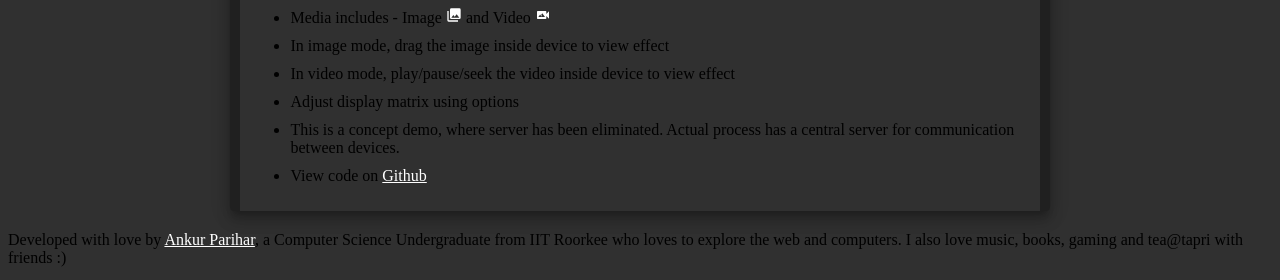
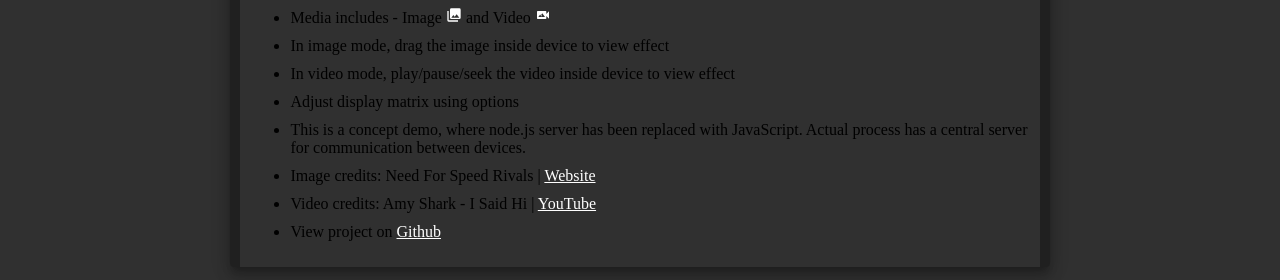
Before and after one commit to ankurparihar/BicastR, a plain HTML site: page index.html in a window 1280 px wide. Shown: the part 2188-2468 px from the top of the page. Drawn offline with nearby package versions, Linux system fonts and the light colour scheme; files that its build step writes are made by us from their sources; files whose address does not match are found by name; a web font is replaced by a local one.

Commit message:
media credits and info

```diff
--- a/index.html
+++ b/index.html
@@ -397,8 +397,10 @@
 													<li>In image mode, drag the image inside device to view effect</li>
 													<li>In video mode, play/pause/seek the video inside device to view effect</li>
 													<li>Adjust display matrix using options</li>
-													<li>This is a concept demo, where server has been eliminated. Actual process has a central server for communication between devices.</li>
-													<li>View code on <a href="https://github.com/ankurparihar/BicastR" rel="noopener" target="_blank" class="highlight">Github</a></li>
+													<li>This is a concept demo, where node.js server has been replaced with JavaScript. Actual process has a central server for communication between devices.</li>
+													<li>Image credits: Need For Speed Rivals | <a href="https://www.ea.com/games/need-for-speed/need-for-speed-rivals" rel="noopener" target="_blank" class="highlight">Website</a></li>
+													<li>Video credits: Amy Shark - I Said Hi | <a href="https://www.youtube.com/watch?v=1K4KwuV2l4s" rel="noopener" target="_blank" class="highlight">YouTube</a></li>
+													<li>View project on <a href="https://github.com/ankurparihar/BicastR" rel="noopener" target="_blank" class="highlight">Github</a></li>
 												</ul>
 											</div>
 										</div>
```
Also changed, not shown: script.js (+1 -1 lines).
